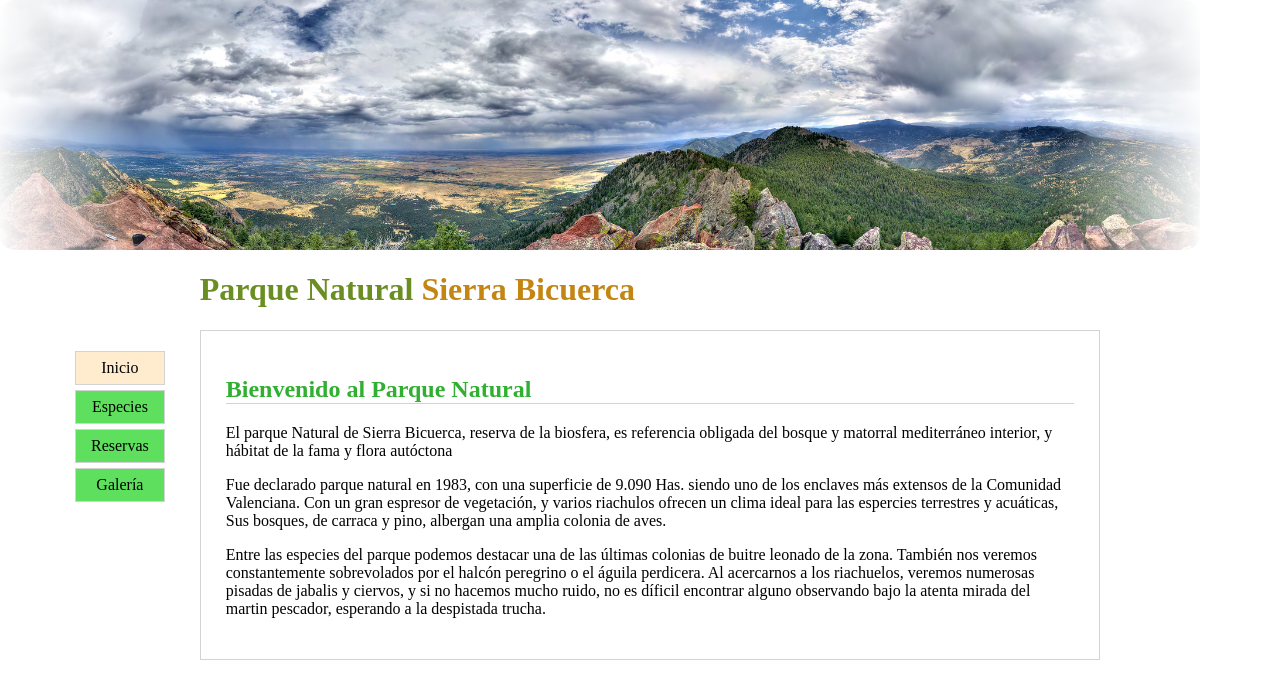
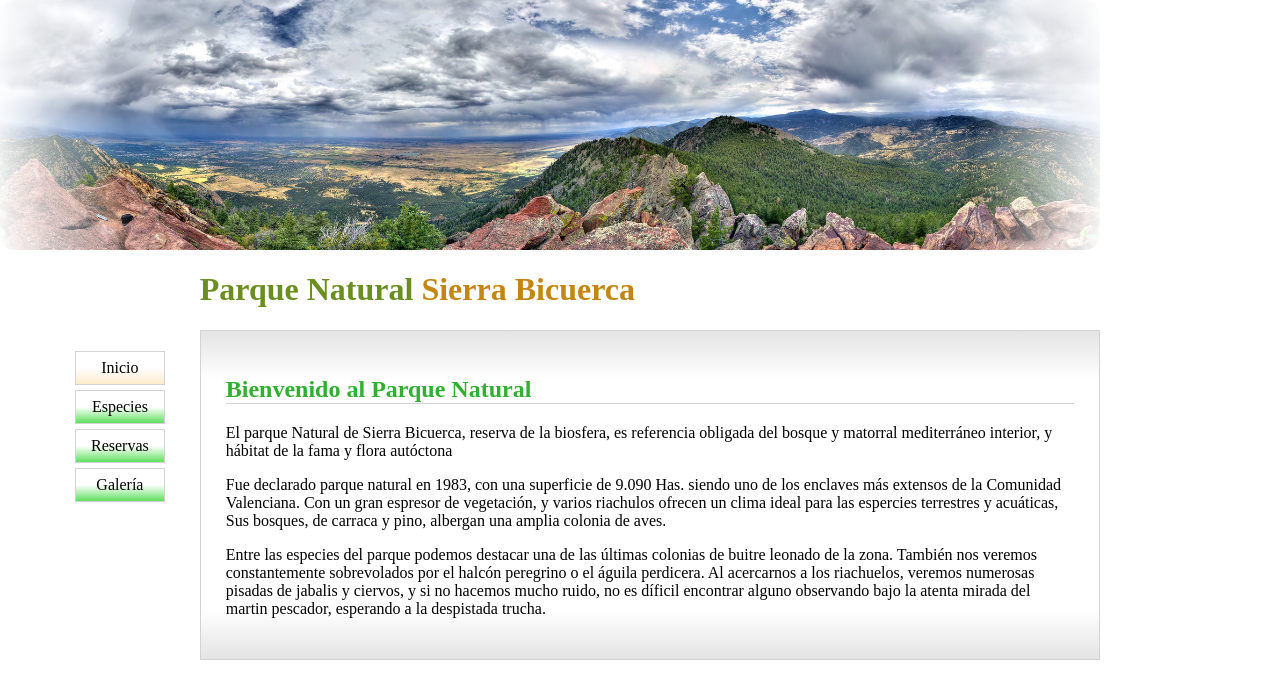
Before and after one commit to adriamilan-bootcamp/UD28-HTML-CSS-Ex10, a plain HTML site: page parquenatural/index.html in a window 1280 px wide. Drawn offline with Linux system fonts and the light colour scheme.

Commit message:
Ejercicio 10 1.1

```diff
--- a/parquenatural/css/styles.css
+++ b/parquenatural/css/styles.css
@@ -1,6 +1,7 @@
 .ini-section {
     border: 1px solid lightgrey;
     padding: 25px;
+    background: linear-gradient(0deg, rgba(228,228,228,1) 0%, rgba(255,255,255,1) 15%, rgba(255,255,255,1) 85%, rgba(228,228,228,1) 100%);
 }
 
 h1 {
@@ -46,19 +47,19 @@ body {
 }
 
 .inicio-button {
-    background-color: blanchedalmond;
+    background: linear-gradient(0deg, rgba(255,235,205,1) 0%, rgba(255,255,255,1) 50%);
 }
 
 .button {
-    background-color: rgb(94, 223, 94);
+    background: linear-gradient(0deg, rgba(94,223,94,1) 0%, rgba(255,255,255,1) 50%);
 }
 
 .button:hover {
-    background-color: rgb(73, 184, 73);
+    background: linear-gradient(0deg, rgba(94,223,94,1) 0%, rgba(255,255,255,1) 80%);
 }
 
 .inicio-button:hover {
-    background-color: rgb(233, 213, 184);
+    background: linear-gradient(0deg, rgba(255,235,205,1) 0%, rgba(255,255,255,1) 80%);
 }
 
 .button a,
@@ -68,7 +69,7 @@ body {
 }
 
 .image-top {
-    width: 1200px;
+    width: 1100px;
     height: 250px;
     object-fit: cover;
     background: url('../imagenes/image1.jpg');
@@ -78,6 +79,6 @@ body {
 
 .image-top-2 {
     background-image: radial-gradient(circle, rgba(255,255,255,0) 75%, rgba(255,255,255,1) 100%);
-    width: 1200px;
+    width: 1100px;
     height: 250px;
 }
```
